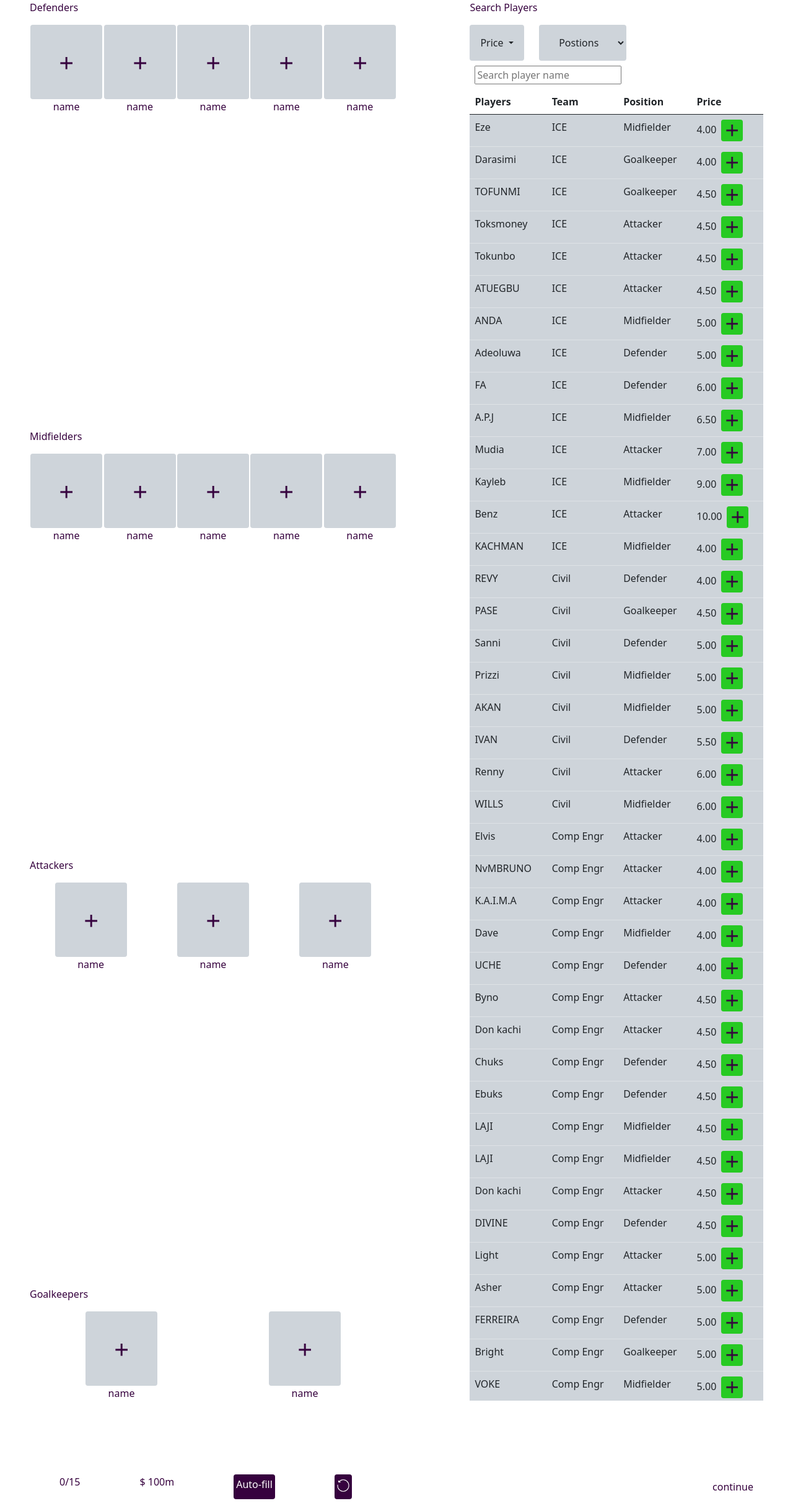
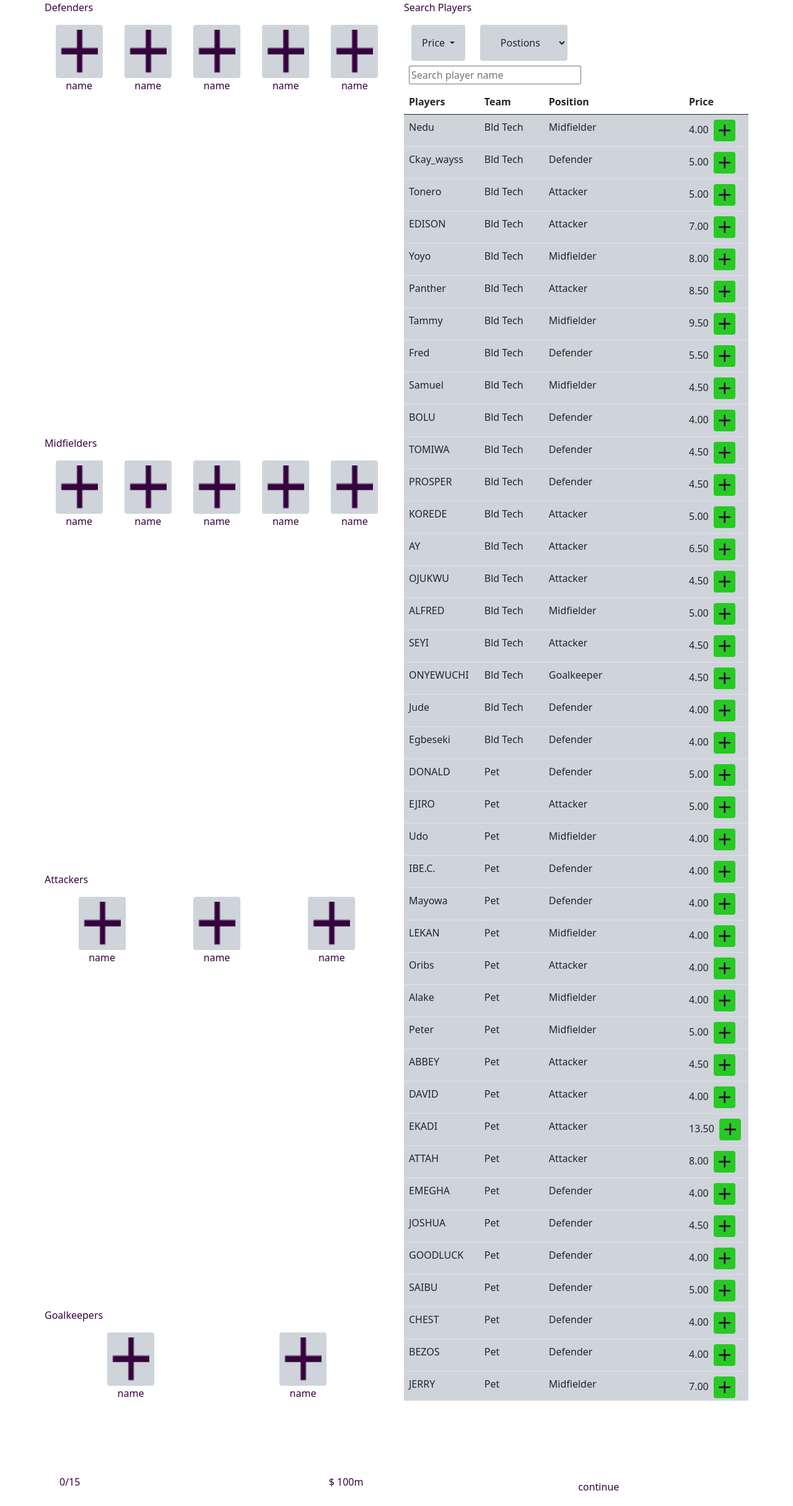
Before and after one commit to TR1432/FSL, a Flask app: page /pickteam in a window 1280 px wide. Shown: the part 72-2502 px from the top of the page at 62% size. Run offline with Flask 3, Linux system fonts and the light colour scheme; the visitor is signed in with stand-in values (Sample User, id 1); tables that the repository leaves empty hold one stand-in row (values such as "Sample post"); some libraries are stand-ins or nearby versions.

Commit message:
Add files via upload

```diff
--- a/templates/pickteam.html
+++ b/templates/pickteam.html
@@ -7,40 +7,40 @@
     <link rel="stylesheet" href="{{ url_for('static', filename='css/bootstrap.min.css') }}" >
     <link rel="stylesheet" href="{{ url_for('static', filename='css/styleapp.css') }}">
 </head>
-<body class="p-5 vh-100">
+<body class="p-5 container-fluid vh-100">
    <header>Pick Your Team</header>
-   <main class="d-flex flex-row justify-content-between h-95">
-        <div id="team" class="w-50 h-95 d-flex flex-column justify-content-between overflow-auto">
+   <main class="d-flex container-fluid flex-row justify-content-between h-95">
+        <div id="team" class="h-95 d-flex container-fluid container-fluid flex-column justify-content-between overflow-auto">
             <div>
                 <p>Defenders</p>
                 <div id="Defender" class="d-flex flex-row justify-content-around">
                     <div class="player">
-                        <div class="p-5 bg-sec rounded">
-                            <img class="" src="{{ url_for('static', filename='1x/add.png') }}" alt="" width="20" height="20">
+                        <div class="p-2 bg-sec rounded">
+                            <img class="" src="{{ url_for('static', filename='1x/add.png') }}" alt="" width="60" height="70">
                         </div>
                         <div class="text-center" data-teamname="">name</div>
                     </div>
                     <div class="player">
-                        <div class="p-5 bg-sec rounded">
-                            <img class="" src="{{ url_for('static', filename='1x/add.png') }}" alt="" width="20" height="20">
+                        <div class="p-2 bg-sec rounded">
+                            <img class="" src="{{ url_for('static', filename='1x/add.png') }}" alt="" width="60" height="70">
                         </div>
                         <div class="text-center" data-teamname="">name</div>
                     </div>
                     <div class="player">
-                        <div class="p-5 bg-sec rounded">
-                            <img class="" src="{{ url_for('static', filename='1x/add.png') }}" alt="" width="20" height="20">
+                        <div class="p-2 bg-sec rounded">
+                            <img class="" src="{{ url_for('static', filename='1x/add.png') }}" alt="" width="60" height="70">
                         </div>
                         <div class="text-center" data-teamname="">name</div>
                     </div>
                     <div class="player">
-                        <div class="p-5 bg-sec rounded">
-                            <img class="" src="{{ url_for('static', filename='1x/add.png') }}" alt="" width="20" height="20">
+                        <div class="p-2 bg-sec rounded">
+                            <img class="" src="{{ url_for('static', filename='1x/add.png') }}" alt="" width="60" height="70">
                         </div>
                         <div class="text-center" data-teamname="">name</div>
                     </div>
                     <div class="player">
-                        <div class="p-5 bg-sec rounded">
-                            <img class="" src="{{ url_for('static', filename='1x/add.png') }}" alt="" width="20" height="20">
+                        <div class="p-2 bg-sec rounded">
+                            <img class="" src="{{ url_for('static', filename='1x/add.png') }}" alt="" width="60" height="70">
                         </div>
                         <div class="text-center" data-teamname="">name</div>
                     </div>
@@ -50,32 +50,32 @@
                 <p>Midfielders</p>
                 <div id="Midfielder" class="d-flex flex-row justify-content-around">
                     <div class="player">
-                        <div class="p-5 bg-sec rounded">
-                            <img class="" src="{{ url_for('static', filename='1x/add.png') }}" alt="" width="20" height="20">
+                        <div class="p-2 bg-sec rounded">
+                            <img class="" src="{{ url_for('static', filename='1x/add.png') }}" alt="" width="60" height="70">
                         </div>
                         <div class="text-center" data-teamname="">name</div>
                     </div>
                     <div class="player">
-                        <div class="p-5 bg-sec rounded">
-                            <img class="" src="{{ url_for('static', filename='1x/add.png') }}" alt="" width="20" height="20">
+                        <div class="p-2 bg-sec rounded">
+                            <img class="" src="{{ url_for('static', filename='1x/add.png') }}" alt="" width="60" height="70">
                         </div>
                         <div class="text-center" data-teamname="">name</div>
                     </div>
                     <div class="player">
-                        <div class="p-5 bg-sec rounded">
-                            <img class="" src="{{ url_for('static', filename='1x/add.png') }}" alt="" width="20" height="20">
+                        <div class="p-2 bg-sec rounded">
+                            <img class="" src="{{ url_for('static', filename='1x/add.png') }}" alt="" width="60" height="70">
                         </div>
                         <div class="text-center" data-teamname="">name</div>
                     </div>
                     <div class="player">
-                        <div class="p-5 bg-sec rounded">
-                            <img class="" src="{{ url_for('static', filename='1x/add.png') }}" alt="" width="20" height="20">
+                        <div class="p-2 bg-sec rounded">
+                            <img class="" src="{{ url_for('static', filename='1x/add.png') }}" alt="" width="60" height="70">
                         </div>
                         <div class="text-center" data-teamname="">name</div>
                     </div>
                     <div class="player">
-                        <div class="p-5 bg-sec rounded">
-                            <img class="" src="{{ url_for('static', filename='1x/add.png') }}" alt="" width="20" height="20">
+                        <div class="p-2 bg-sec rounded">
+                            <img class="" src="{{ url_for('static', filename='1x/add.png') }}" alt="" width="60" height="70">
                         </div>
                         <div class="text-center" data-teamname="">name</div>
                     </div>
@@ -85,20 +85,20 @@
                 <p>Attackers</p>
                 <div id="Attacker" class="d-flex flex-row justify-content-around">
                     <div class="player">
-                        <div class="p-5 bg-sec rounded">
-                            <img class="" src="{{ url_for('static', filename='1x/add.png') }}" alt="" width="20" height="20">
+                        <div class="p-2 bg-sec rounded">
+                            <img class="" src="{{ url_for('static', filename='1x/add.png') }}" alt="" width="60" height="70">
                         </div>
                         <div class="text-center" data-teamname="">name</div>
                     </div>
                     <div class="player">
-                        <div class="p-5 bg-sec rounded">
-                            <img class="" src="{{ url_for('static', filename='1x/add.png') }}" alt="" width="20" height="20">
+                        <div class="p-2 bg-sec rounded">
+                            <img class="" src="{{ url_for('static', filename='1x/add.png') }}" alt="" width="60" height="70">
                         </div>
                         <div class="text-center" data-teamname="">name</div>
                     </div>
                     <div class="player">
-                        <div class="p-5 bg-sec rounded">
-                            <img class="" src="{{ url_for('static', filename='1x/add.png') }}" alt="" width="20" height="20">
+                        <div class="p-2 bg-sec rounded">
+                            <img class="" src="{{ url_for('static', filename='1x/add.png') }}" alt="" width="60" height="70">
                         </div>
                         <div class="text-center" data-teamname="">name</div>
                     </div>
@@ -108,23 +108,23 @@
                 <p>Goalkeepers</p>
                 <div id="Goalkeeper" class="d-flex flex-row justify-content-around">
                     <div class="player">
-                        <div class="p-5 bg-sec rounded">
-                            <img class="" src="{{ url_for('static', filename='1x/add.png') }}" alt="" width="20" height="20">
+                        <div class="p-2 bg-sec rounded">
+                            <img class="" src="{{ url_for('static', filename='1x/add.png') }}" alt="" width="60" height="70">
                         </div>
                         <div class="text-center" data-teamname="">name</div>
                     </div>
                     <div class="player">
-                        <div class="p-5 bg-sec rounded">
-                            <img class="" src="{{ url_for('static', filename='1x/add.png') }}" alt="" width="20" height="20">
+                        <div class="p-2 bg-sec rounded">
+                            <img class="" src="{{ url_for('static', filename='1x/add.png') }}" alt="" width="60" height="70">
                         </div>
                         <div class="text-center" data-teamname="">name</div>
                     </div>
                 </div>
             </div>
         </div>
-        <div class="w-40 h-95 overflow-auto">
+        <div class="container-fluid h-95 overflow-auto">
             <p>Search Players</p>
-            <div class="d-flex flex-row">
+            <div class="d-flex container-fluid flex-row">
                 <div class="dropdown">
                     <button class="btn bg-sec p-3 dropdown-toggle" type="button" data-bs-toggle="dropdown" aria-expanded="false">
                     Price
@@ -143,6 +143,7 @@
                 </select>
             </div>
             <input class="m-2 w-50" type="search" placeholder="Search player name">
+            <div class="table-responsive">
                     <table class="table">
                         <thead>
                         <th scope="col">Players</th>
@@ -162,13 +163,12 @@
                     </tbody>
                 </table>
             </div>
+        </div>
    </main>
-   <footer class="d-flex flex-row">
-        <div class="ms-5 me-5"><span>0</span>/15</div>
-        <div class="ms-5 me-5">$ <span id="budget">100</span>m</div>
-        <div class="ms-5 me-5 bg-prim rounded p-1 text-white"><a href="" class="text-decoration-none text-reset">Auto-fill</a></div>
-        <div class="ms-5 me-5 p-1 bg-prim rounded"><img src="{{ url_for('static', filename='1x/reset.png') }}" alt="" width="20" height="20"></div>
-        <div class="ms-auto "><a href="" id="continueLink" class="text-decoration-none text-reset disabled nav-link">continue</a></div>
+   <footer class="row">
+        <div class="ms-5 me-5 col"><span>0</span>/15</div>
+        <div class="ms-5 me-5 col">$ <span id="budget">100</span>m</div>
+        <div class="ms-auto col"><a href="" id="continueLink" class="text-decoration-none text-reset disabled nav-link">continue</a></div>
    </footer>
    <script src="{{ url_for('static', filename='js/bootstrap.min.js') }}"></script>
    <script>
@@ -198,12 +198,10 @@ function attachListeners() {
                     space.innerHTML = element.children[0].innerHTML;
                     space.dataset.teamname = teamName;
                     let img_container = spaces[i].children[0];
-                    img_container.classList.remove("p-5");
-                    img_container.classList.add("p-4");
+                    img_container.classList.remove("p-2");
+                    img_container.classList.add("p-1");
                     let img = spaces[i].children[0].children[0];
                     img.src = `${baseUrl}${teamName}shirt.png`;
-                    img.width = 60;
-                    img.height = 70;
                     budget = budget - Number(price);
                     remaining_budget.innerHTML = String(budget.toPrecision(3));
 
@@ -293,12 +291,10 @@ positions.forEach(position => {
         element.parentNode.addEventListener('click', () => {
             if (element.innerHTML !== "name") {
                 let img_container = element.previousElementSibling;
-                img_container.classList.remove("p-4");
-                img_container.classList.add("p-5");
+                img_container.classList.remove("p-1");
+                img_container.classList.add("p-2");
                 let img = img_container.children[0];
                 img.src = "{{ url_for('static', filename='1x/add.png') }}";
-                img.width = 20;
-                img.height = 20;
                 let playerElement = Array.from(document.querySelectorAll("td")).find(td => td.innerHTML === element.innerHTML);
                 let price = parseFloat(playerElement.parentNode.children[3].children[0].innerHTML);
                 budget = budget + price;
--- a/templates/sign_up.html
+++ b/templates/sign_up.html
@@ -39,4 +39,9 @@
             <input class="bg-main border border-0 rounded m-3" type="submit" placeholder="REGISTER" value="REGISTER" id="register" class="submit">
         </div>
     </form>
+    <script>
+        {% if msg %}
+        alert('{{msg}}');
+        {% endif %}
+    </script>
 {% endblock %}
--- a/templates/signlayout.html
+++ b/templates/signlayout.html
@@ -8,9 +8,9 @@
     <link rel="stylesheet" href="{{ url_for('static', filename='css/sign.css') }}">
     <link rel="stylesheet" href="{{ url_for('static', filename='css/styleapp.css') }}">
 </head>
-<body class=" vh-100 w-100">
-    <main class="d-flex w-100 bg-filter rounded flex-column justify-content-center align-items-center vh-100">
-        <div class="w-50 p-5 shadow-lg flex-wrap opacity-100 h-60 bg-white">
+<body class="w-100 vh-100">
+    <main class="d-flex container-fluid bg-filter rounded flex-column justify-content-center align-items-center vh-100">
+        <div class="container-fluid p-5 shadow-lg opacity-100 h-60 bg-white">
             {% block form %}
             {% endblock %}
         </div>
```
Also changed, not shown: players.csv (+171 -63 lines), templates/Challenge.html (+7 -25 lines), templates/Manual_Challenge.html (added, +25 -0 lines), templates/resetpage.html (added, +26 -0 lines), templates/sign_in.html (+7 -2 lines), static/1x/Bld Techshirt.png, static/1x/Chemshirt.png (added), static/1x/Civil.png (added), static/1x/Civilshirt.png (added), static/1x/Comp Engrshirt.png, static/1x/EEEshirt.png, static/1x/ICEshirt.png, static/1x/Mechshirt.png, static/1x/Pet.png (added), 1 more files. Lines whose indentation alone changed are shown as unchanged.
